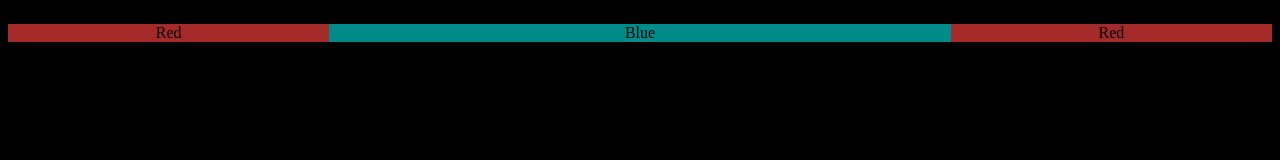
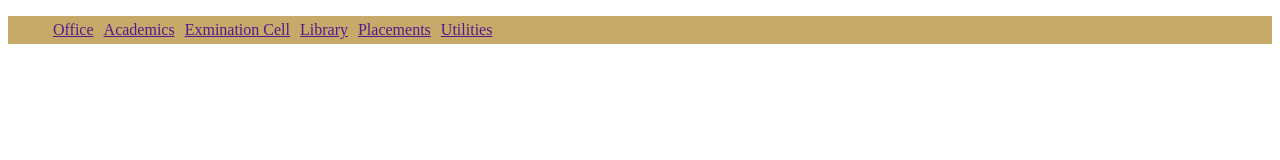
Before and after one commit to MizanZero/code, a website: page Web/Practice/mizan/css practice/practice.html in a window 1280 px wide. Drawn offline with Linux system fonts and the light colour scheme.

Commit message:
mizan first commit

```diff
--- a/Web/Practice/mizan/css practice/practice.css
+++ b/Web/Practice/mizan/css practice/practice.css
@@ -1,19 +1,9 @@
-.box{
+nav ul{
     display: flex;
-    text-align: center;
-    width: 100%;
+    list-style: none;
+    background-color: #c5aa6a;
 }
 
-.red{
-    background: brown;
-    flex-grow: 1;
+nav ul li{
+    padding: 5px;
 }
-
-.blue{
-    background: darkcyan;
-    flex-grow: 2;
-}
-
-.bg-dark{
-    background: black
-}
--- a/Web/Practice/mizan/css practice/practice.html
+++ b/Web/Practice/mizan/css practice/practice.html
@@ -7,13 +7,18 @@
     <link rel="stylesheet" href="practice.css">
     <title>Practicing pure css</title>
 </head>
-<body class="bg-dark">
+<body>
 
-    <div class="box">
-        <p class="red">Red</p>
-        <p class="blue">Blue</p>
-        <p class="red">Red</p>
-    </div>
+    <nav>
+        <ul>
+            <li><a href="">Office</a></li>
+            <li><a href="">Academics</a></li>
+            <li><a href="">Exmination Cell</a></li>
+            <li><a href="">Library</a></li>
+            <li><a href="">Placements</a></li>
+            <li><a href="">Utilities</a></li>
+        </ul>
+    </nav>
 
 </body>
 </html>
```
